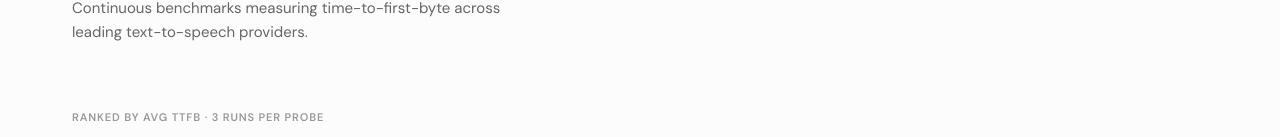
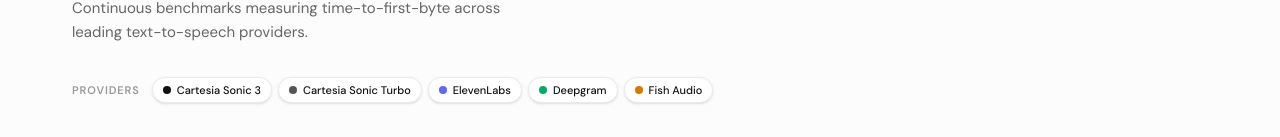
Before and after one commit to muninn-huginn/tts_bm, a Next.js app: page / in a window 1280 px wide. Shown: the part 155-292 px from the top of the page. Built offline with nearby package versions, Linux system fonts and the light colour scheme; no server answers; the database is empty.

Commit message:
feat: global provider filter — toggle providers across all charts and tables

```diff
--- a/components/dashboard.tsx
+++ b/components/dashboard.tsx
@@ -3,13 +3,15 @@
 import useSWR from "swr";
 import { Nav } from "./nav";
 import { HeroStats } from "./hero-stats";
+import { ProviderFilter } from "./provider-filter";
 import { RankingStrip } from "./ranking-strip";
 import { TTFBChart } from "./ttfb-chart";
 import { ProviderSidebar } from "./provider-sidebar";
 import { LatencyVariation } from "./latency-variation";
 import { TimeOfDayChart } from "./time-of-day-chart";
 import { ComparisonTable } from "./comparison-table";
-import { useState } from "react";
+import { useState, useMemo } from "react";
+import { providers as providerConfig } from "@/config/providers";
 
 const fetcher = (url: string) => fetch(url).then((r) => r.json());
 
@@ -19,6 +21,24 @@
     start: string;
     end: string;
   } | null>(null);
+
+  // Provider filter — all selected by default
+  const allIds = useMemo(() => new Set(providerConfig.filter((p) => p.enabled).map((p) => p.id)), []);
+  const [selectedProviders, setSelectedProviders] = useState<Set<string>>(allIds);
+
+  function toggleProvider(id: string) {
+    setSelectedProviders((prev) => {
+      const next = new Set(prev);
+      if (next.has(id)) {
+        // Don't allow deselecting all
+        if (next.size <= 1) return prev;
+        next.delete(id);
+      } else {
+        next.add(id);
+      }
+      return next;
+    });
+  }
 
   const { data: resultsData } = useSWR("/api/results", fetcher, {
     refreshInterval: 60_000,
@@ -44,6 +64,12 @@
     }
   );
 
+  // Filtered views
+  const filteredRanked = ranked.filter((p: { id: string }) => selectedProviders.has(p.id));
+  const filteredHistory = (historyData || []).filter(
+    (p: { providerId: string }) => selectedProviders.has(p.providerId)
+  );
+
   return (
     <>
       <Nav lastUpdated={updatedAt} />
@@ -59,9 +85,17 @@
       </div>
 
       <div className="max-w-[1200px] mx-auto px-8 py-8 space-y-8">
+        {/* Provider Filter */}
+        <div className="animate-in flex items-center gap-3" style={{ animationDelay: "0.02s" }}>
+          <span className="text-[11px] font-semibold text-text-muted uppercase tracking-[0.08em] flex-shrink-0">
+            Providers
+          </span>
+          <ProviderFilter selected={selectedProviders} onToggle={toggleProvider} />
+        </div>
+
         {/* Hero Stats */}
-        <div className="animate-in" style={{ animationDelay: "0.03s" }}>
-          <HeroStats providers={ranked} />
+        <div className="animate-in" style={{ animationDelay: "0.04s" }}>
+          <HeroStats providers={filteredRanked} />
         </div>
 
         {/* Ranking Strip */}
@@ -69,16 +103,16 @@
           <div className="text-[11px] font-semibold text-text-muted uppercase tracking-[0.08em] mb-3.5">
             Ranked by avg TTFB · 3 runs per probe
           </div>
-          <RankingStrip providers={ranked} />
+          <RankingStrip providers={filteredRanked} />
         </div>
 
         {/* Chart + Sidebar */}
         <div
           className="grid grid-cols-1 lg:grid-cols-[1fr_340px] gap-6 animate-in"
-          style={{ animationDelay: "0.09s" }}
+          style={{ animationDelay: "0.08s" }}
         >
           <TTFBChart
-            data={historyData || []}
+            data={filteredHistory}
             timeRange={timeRange}
             onTimeRangeChange={(range) => {
               setCustomRange(null);
@@ -89,38 +123,38 @@
               setTimeRange("custom");
             }}
           />
-          <ProviderSidebar providers={ranked} />
+          <ProviderSidebar providers={filteredRanked} />
         </div>
 
         {/* Latency Variation */}
-        <div className="animate-in" style={{ animationDelay: "0.12s" }}>
+        <div className="animate-in" style={{ animationDelay: "0.10s" }}>
           <div className="text-[11px] font-semibold text-text-muted uppercase tracking-[0.08em] mb-3.5">
             Latency Variation
           </div>
-          <LatencyVariation providers={ranked} />
+          <LatencyVariation providers={filteredRanked} />
         </div>
 
         {/* Time of Day */}
-        <div className="animate-in" style={{ animationDelay: "0.14s" }}>
+        <div className="animate-in" style={{ animationDelay: "0.12s" }}>
           <div className="text-[11px] font-semibold text-text-muted uppercase tracking-[0.08em] mb-3.5">
             TTFB by Time of Day
           </div>
-          <TimeOfDayChart data={historyData || []} />
+          <TimeOfDayChart data={filteredHistory} />
         </div>
 
         {/* Heatmap Table */}
-        <div className="animate-in" style={{ animationDelay: "0.15s" }}>
+        <div className="animate-in" style={{ animationDelay: "0.14s" }}>
           <div className="text-[11px] font-semibold text-text-muted uppercase tracking-[0.08em] mb-3.5">
             Performance Heatmap
           </div>
-          <ComparisonTable providers={ranked} />
+          <ComparisonTable providers={filteredRanked} />
         </div>
       </div>
 
       {/* Footer */}
       <footer
         className="max-w-[1200px] mx-auto px-8 py-8 mt-8 border-t border-border flex justify-between items-center animate-in"
-        style={{ animationDelay: "0.18s" }}
+        style={{ animationDelay: "0.16s" }}
       >
         <span className="text-xs text-text-muted">
           TTS Benchmark · 3 runs per provider · 5 probes daily
--- /dev/null
+++ b/components/provider-filter.tsx
@@ -0,0 +1,53 @@
+"use client";
+
+import { providers as providerConfig } from "@/config/providers";
+
+const COLORS: Record<string, string> = {
+  "cartesia-sonic3": "#111111",
+  "cartesia-turbo": "#555555",
+  elevenlabs: "#6366f1",
+  deepgram: "#00A861",
+  fish: "#D97706",
+};
+
+interface ProviderFilterProps {
+  selected: Set<string>;
+  onToggle: (id: string) => void;
+}
+
+export function ProviderFilter({ selected, onToggle }: ProviderFilterProps) {
+  const enabled = providerConfig.filter((p) => p.enabled);
+
+  return (
+    <div className="flex flex-wrap gap-1.5">
+      {enabled.map((p) => {
+        const active = selected.has(p.id);
+        const color = COLORS[p.id] || "var(--text-muted)";
+
+        return (
+          <button
+            key={p.id}
+            onClick={() => onToggle(p.id)}
+            className={`
+              flex items-center gap-1.5 text-[11px] font-medium px-2.5 py-1 rounded-full
+              border transition-all cursor-pointer select-none
+              ${active
+                ? "border-border bg-surface shadow-sm text-text-primary"
+                : "border-transparent bg-transparent text-text-faint hover:text-text-muted"
+              }
+            `}
+          >
+            <div
+              className="w-2 h-2 rounded-full flex-shrink-0 transition-opacity"
+              style={{
+                background: color,
+                opacity: active ? 1 : 0.3,
+              }}
+            />
+            {p.name}
+          </button>
+        );
+      })}
+    </div>
+  );
+}
```
